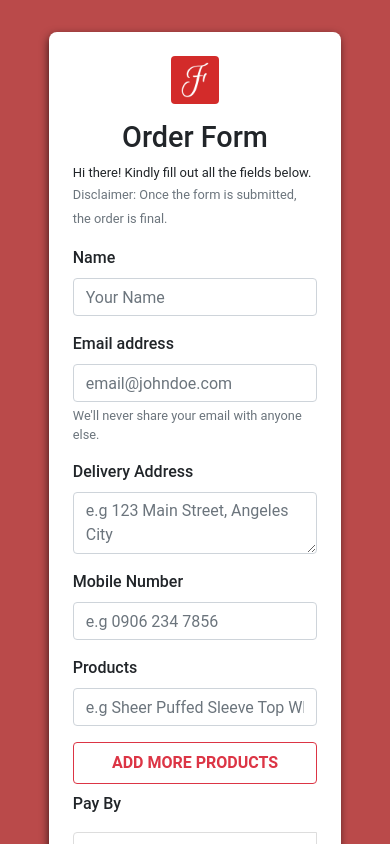
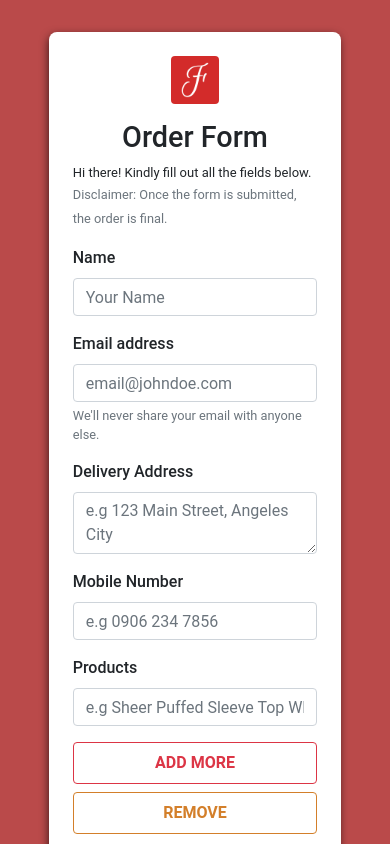
Before and after one commit to shaneenvitug/order-form, a React (Create React App) app: page / in a window 390 px wide. Shown: the top 844 px of the page. Built offline with nearby package versions, Linux system fonts and the light colour scheme; no server answers.

Commit message:
remove button under products added

```diff
--- a/src/App.js
+++ b/src/App.js
@@ -110,10 +110,17 @@ function App() {
                 />)}
               </Form.Group>
 
-              <Button className="button" variant="outline-danger" type="button" style={{ marginBottom: ".5rem" }}
+              <Button className="button" variant="outline-danger" type="button"
+                style={{ marginBottom: ".5rem" }}
                 onClick={() => {
-                  setNumOfProducts(prevState => [...prevState, ''])
-                }}>ADD MORE PRODUCTS</Button>
+                setNumOfProducts(prevState => [...prevState, ''])
+                }}>ADD MORE</Button>
+
+              <Button className="button" variant="outline-warning" type="button"
+                style={{ marginBottom: ".5rem" }}
+                onClick={() => {
+                numOfProducts.length > 1 && setNumOfProducts(prevState => [...prevState.slice(0, -1)])
+                }}>REMOVE</Button>
 
               <Form.Group controlId="formBasicPayment">
                 <Form.Label>Pay By</Form.Label>
--- a/src/index.css
+++ b/src/index.css
@@ -124,6 +124,18 @@ header p {
   font-size: 1.2rem;
 }
 
+.btn-outline-warning {
+  color: #d37f2a;
+  border-color: #d37f2a;
+  margin: 0 1rem;
+}
+
+.btn-outline-warning:hover {
+  background-color: #d37f2a;
+  border-color: #d37f2a;
+  color: white;
+}
+
 @media (max-width: 575.98px) {
 
   .container {
@@ -150,4 +162,8 @@ header p {
     margin-bottom: 0.5rem;
     margin-top: 0.5rem;
   }
+
+  .btn-outline-warning {
+    margin: 0;
+  }
 }
```
